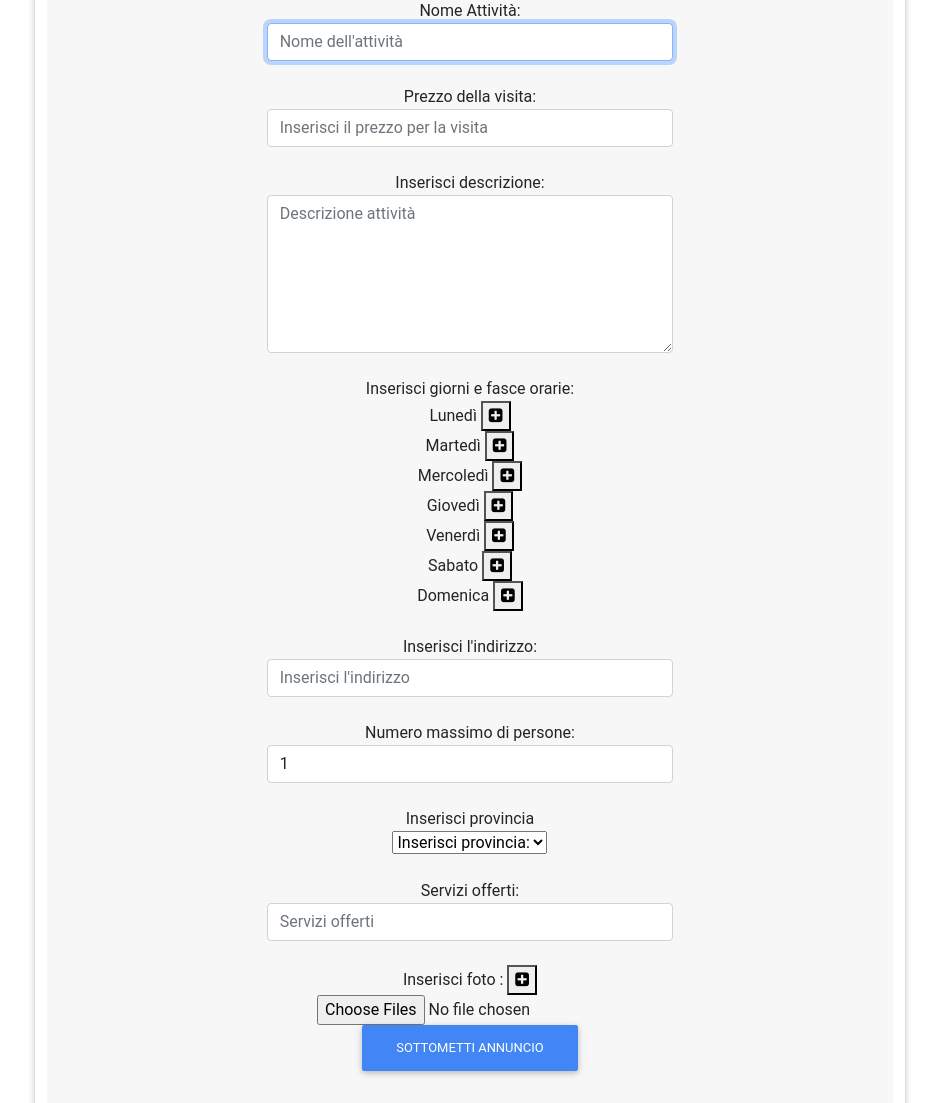
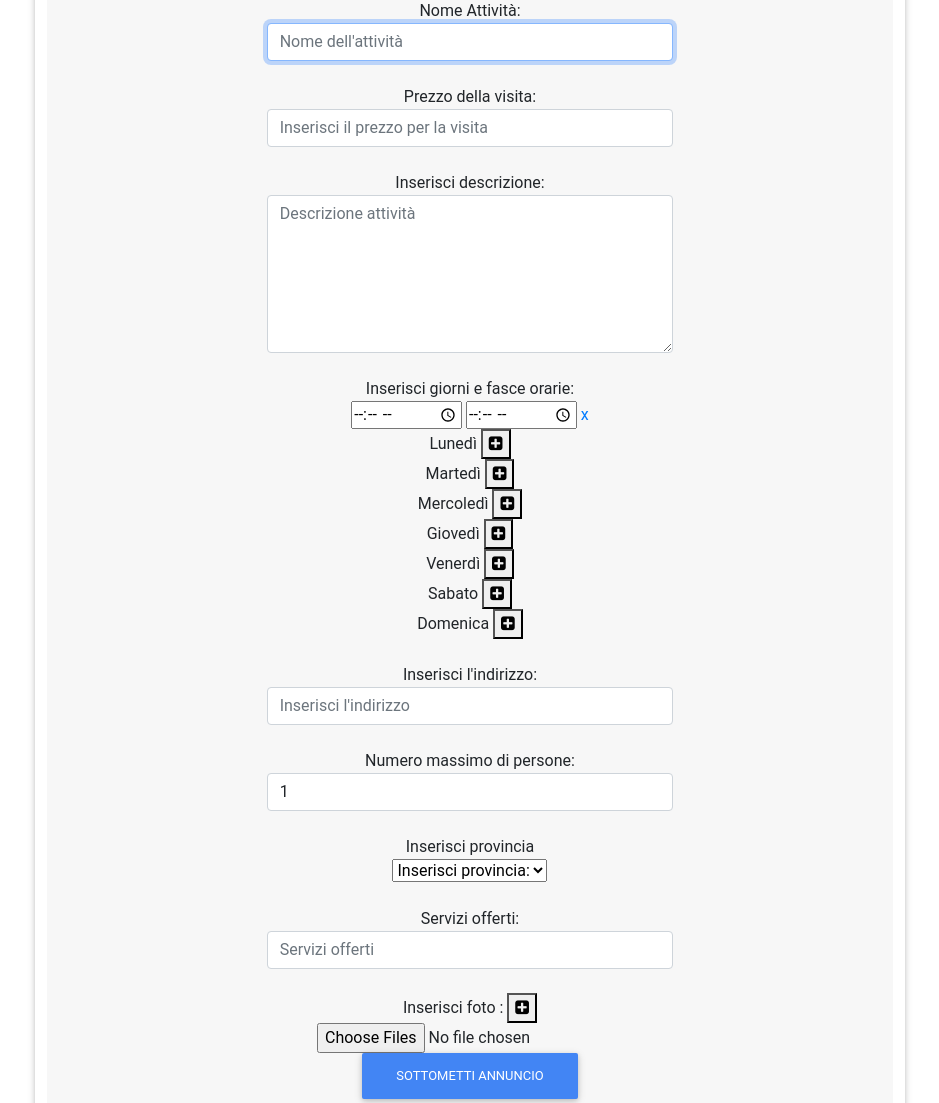
Before and after one commit to Dependability2023/JustTraditions, a Spring app: template src/main/resources/templates/gestioneAnnunciView/sottomissioneAnnuncio.html in a window 1280 px wide. Shown: the part 249-1352 px from the top of the page, without its empty margins (170-1109 px from the left). Run offline with Thymeleaf, Linux system fonts and the light colour scheme; the template is opened without the code that fills it, so the values that code supplies are empty; some libraries are stand-ins or nearby versions.

Commit message:
fix sessionLogin and fix sottomettiannuncio

```diff
--- a/src/main/java/it/unisa/justTraditions/applicationLogic/autenticazioneControl/LoginAmministratoreController.java
+++ b/src/main/java/it/unisa/justTraditions/applicationLogic/autenticazioneControl/LoginAmministratoreController.java
@@ -41,6 +41,7 @@ public class LoginAmministratoreController {
   @PostMapping
   public String post(@ModelAttribute @Valid LoginForm loginForm,
                      BindingResult bindingResult, Model model) {
+    model.addAttribute("nameLogin", "/loginAmministratore");
     if (bindingResult.hasErrors()) {
       return loginView;
     }
--- a/src/main/java/it/unisa/justTraditions/applicationLogic/autenticazioneControl/LoginController.java
+++ b/src/main/java/it/unisa/justTraditions/applicationLogic/autenticazioneControl/LoginController.java
@@ -41,6 +41,7 @@ public class LoginController {
   @PostMapping
   public String post(@ModelAttribute @Valid LoginForm loginForm,
                      BindingResult bindingResult, Model model) {
+    model.addAttribute("nameLogin", "/login");
     if (bindingResult.hasErrors()) {
       return loginView;
     }
@@ -57,6 +58,7 @@ public class LoginController {
       sessionCliente.setCliente(cliente);
     } else {
       model.addAttribute("passwordErrata", true);
+
       return loginView;
     }
 
--- a/src/main/java/it/unisa/justTraditions/applicationLogic/gestioneAnnunciControl/SottomissioneAnnuncioController.java
+++ b/src/main/java/it/unisa/justTraditions/applicationLogic/gestioneAnnunciControl/SottomissioneAnnuncioController.java
@@ -43,7 +43,10 @@ public class SottomissioneAnnuncioController {
   @PostMapping
   public String post(@ModelAttribute @Valid AnnuncioForm annuncioForm,
                      BindingResult bindingResult, Model model) {
+
+
     if (bindingResult.hasErrors()) {
+      System.out.println(bindingResult.getAllErrors());
       return sottomissioneAnnuncioView;
     }
 
--- a/src/main/java/it/unisa/justTraditions/applicationLogic/gestioneAnnunciControl/form/OrarioIsValidConstraint.java
+++ b/src/main/java/it/unisa/justTraditions/applicationLogic/gestioneAnnunciControl/form/OrarioIsValidConstraint.java
@@ -1,7 +1,6 @@
 package it.unisa.justTraditions.applicationLogic.gestioneAnnunciControl.form;
 
 
-import it.unisa.justTraditions.applicationLogic.autenticazioneControl.form.IsArtigianoValidator;
 import jakarta.validation.Constraint;
 import jakarta.validation.Payload;
 import java.lang.annotation.Documented;
@@ -12,7 +11,7 @@ import java.lang.annotation.Target;
 
 
 @Documented
-@Constraint(validatedBy = IsArtigianoValidator.class)
+@Constraint(validatedBy = OrarioIsValidValidator.class)
 @Target({ElementType.TYPE, ElementType.FIELD})
 @Retention(RetentionPolicy.RUNTIME)
 public @interface OrarioIsValidConstraint {
--- a/src/main/resources/static/js/sottomettiannuncio.js
+++ b/src/main/resources/static/js/sottomettiannuncio.js
@@ -27,43 +27,43 @@ $(document).ready(function () {
 
     $(lunedi).click(function (e) {
         e.preventDefault();
-        $(wrapper0).append('<div><input type="time""/><input type="time""/><a href="#" class="delete"> x</a><input type="hidden" name="MONDAY"></div>'); //add input box
+        $(wrapper0).append('<div><input type="hidden" name="giorno" value="MONDAY"><input type="time"name="orarioInizio" ><input type="time"name="orarioFine" ><a href="#" class="delete"> x</a></div>'); //add input box
 
     });
 
     $(martedi).click(function (e) {
         e.preventDefault();
-        $(wrapper1).append('<div><input type="time""/><input type="time""/><a href="#" class="delete"> x</a><input type="hidden" name="TUESDAY"></div>'); //add input box
+        $(wrapper1).append('<div><input type="hidden" name="giorno" value="TUESDAY"><input type="time"name="orarioInizio" ><input type="time"name="orarioFine" ><a href="#" class="delete"> x</a></div>'); //add input box
 
     });
 
     $(mercoledi).click(function (e) {
         e.preventDefault();
-        $(wrapper2).append('<div><input type="time""/><input type="time""/><a href="#" class="delete"> x</a><input type="hidden" name="WEDNESDAY"></div>'); //add input box
+        $(wrapper2).append('<div><input type="hidden" name="giorno" value="WEDNESDAY"><input type="time"name="orarioInizio" ><input type="time"name="orarioFine" ><a href="#" class="delete"> x</a></div>'); //add input box
 
     });
 
     $(giovedi).click(function (e) {
         e.preventDefault();
-        $(wrapper3).append('<div><input type="time""/><input type="time""/><a href="#" class="delete"> x</a><input type="hidden" name="THURSDAY"></div>'); //add input box
+        $(wrapper3).append('<div><input type="hidden" name="giorno" value="THURSDAY"><input type="time"name="orarioInizio" ><input type="time"name="orarioFine" ><a href="#" class="delete"> x</a></div>'); //add input box
 
     });
 
     $(venerdi).click(function (e) {
         e.preventDefault();
-        $(wrapper4).append('<div><input type="time""/><input type="time""/><a href="#" class="delete"> x</a><input type="hidden" name="FRIDAY"></div>'); //add input box
+        $(wrapper4).append('<div><input type="hidden" name="giorno" value="FRIDAY"><input type="time"name="orarioInizio" ><input type="time"name="orarioFine" ><a href="#" class="delete"> x</a></div>'); //add input box
 
     });
 
     $(sabato).click(function (e) {
         e.preventDefault();
-        $(wrapper5).append('<div><input type="time""/><input type="time""/><a href="#" class="delete"> x</a><input type="hidden" name="SATURDAY"></div>'); //add input box
+        $(wrapper5).append('<div><input type="hidden" name="giorno" value="SATURDAY"><input type="time"name="orarioInizio" ><input type="time"name="orarioFine" ><a href="#" class="delete"> x</a></div>'); //add input box
 
     });
 
     $(domenica).click(function (e) {
         e.preventDefault();
-        $(wrapper6).append('<div><input type="time""/><input type="time""/><a href="#" class="delete"> x</a><input type="hidden" name="SUNDAY"></div>'); //add input box
+        $(wrapper6).append('<div><input type="hidden" name="giorno" value="SUNDAY"><input type="time"name="orarioInizio" ><input type="time"name="orarioFine" ><a href="#" class="delete"> x</a></div>'); //add input box
 
     });
 
--- a/src/main/resources/templates/gestioneAnnunciView/sottomissioneAnnuncio.html
+++ b/src/main/resources/templates/gestioneAnnunciView/sottomissioneAnnuncio.html
@@ -14,7 +14,7 @@
         <div class="card-header text-center">Pubblicazione Annuncio</div>
         <div class="card-body card-header" align="center">
 
-            <form th:action="@{/sottomettiannuncio}" enctype="multipart/form-data" th:method="post"
+            <form th:action="@{/sottomissioneAnnuncio}" enctype="multipart/form-data" th:method="post"
                   th:object="${annuncioForm}">
                 <div class="form-group">
 
@@ -60,10 +60,21 @@
                             <div class="form-label-group">
                                 <label id="fasciaoraria">Inserisci giorni e fasce orarie:</label>
                                 <br>
+                                <div>
+
+                                    <input type="hidden" th:field="*{visite[__0__].giorno}" th:attr="value = 'MONDAY'">
+                                    <input type="time" th:field="*{visite[__0__].orarioInizio}">
+                                    <input type="time" th:field="*{visite[__0__].orarioFine}">
+                                    <a href="#" class="delete"> x</a>
+
+                                </div>
+
+
                                 <div class="container0">
                                     <label id="lunedi">Lunedì</label>
                                     <button class="add_form_field0"><i class="fa fa-plus-square"></i></button>
                                     <br>
+
                                 </div>
                                 <div class="container1">
                                     <label id="martedi">Martedì</label>
```
Also changed, not shown: src/main/java/it/unisa/justTraditions/applicationLogic/autenticazioneControl/util/SessionAmministratore.java (+14 -3 lines), src/main/java/it/unisa/justTraditions/applicationLogic/autenticazioneControl/util/SessionCliente.java (+17 -4 lines), src/main/java/it/unisa/justTraditions/applicationLogic/gestioneAnnunciControl/RimozioneAnnuncioController.java (added, +40 -0 lines).
